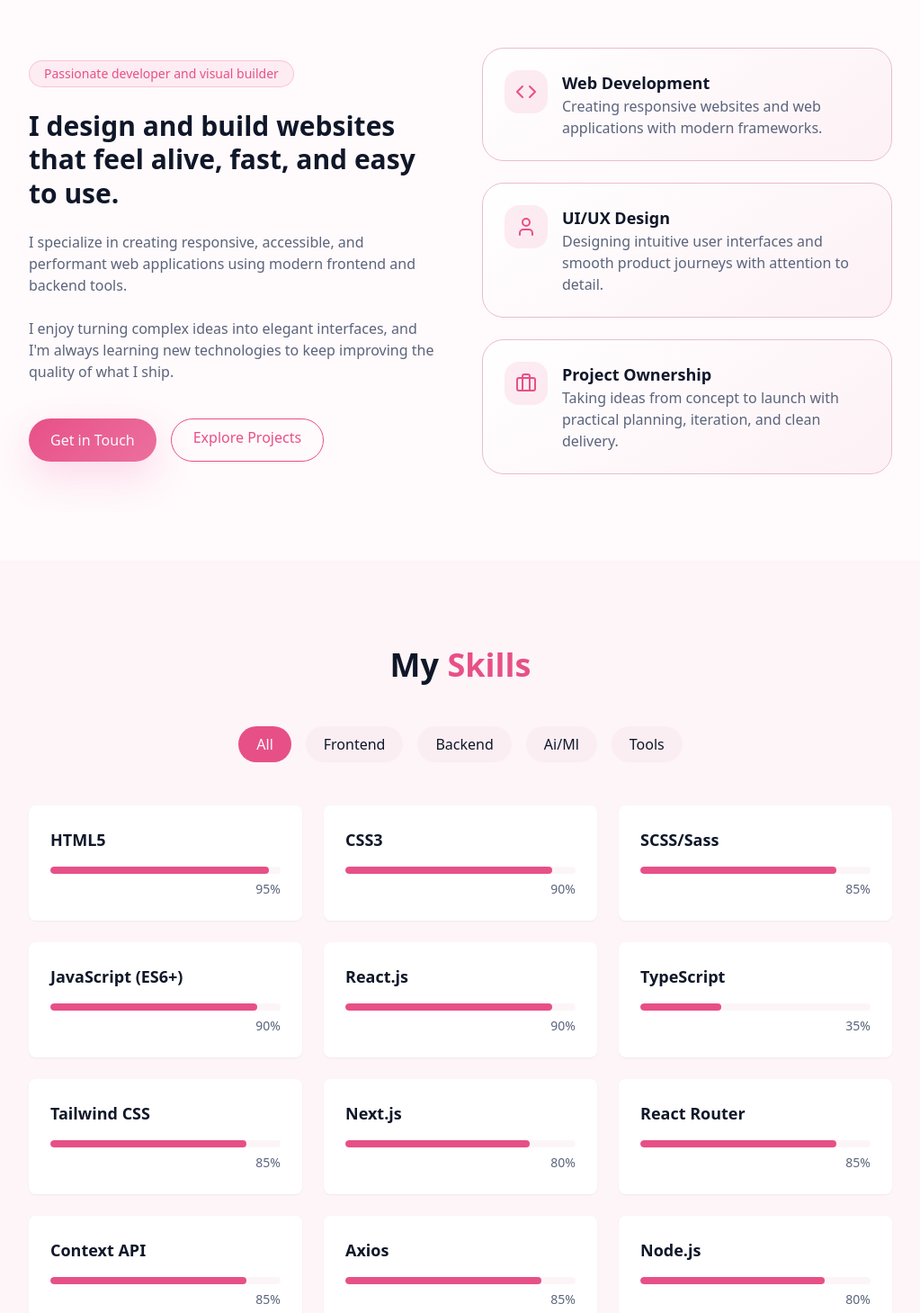
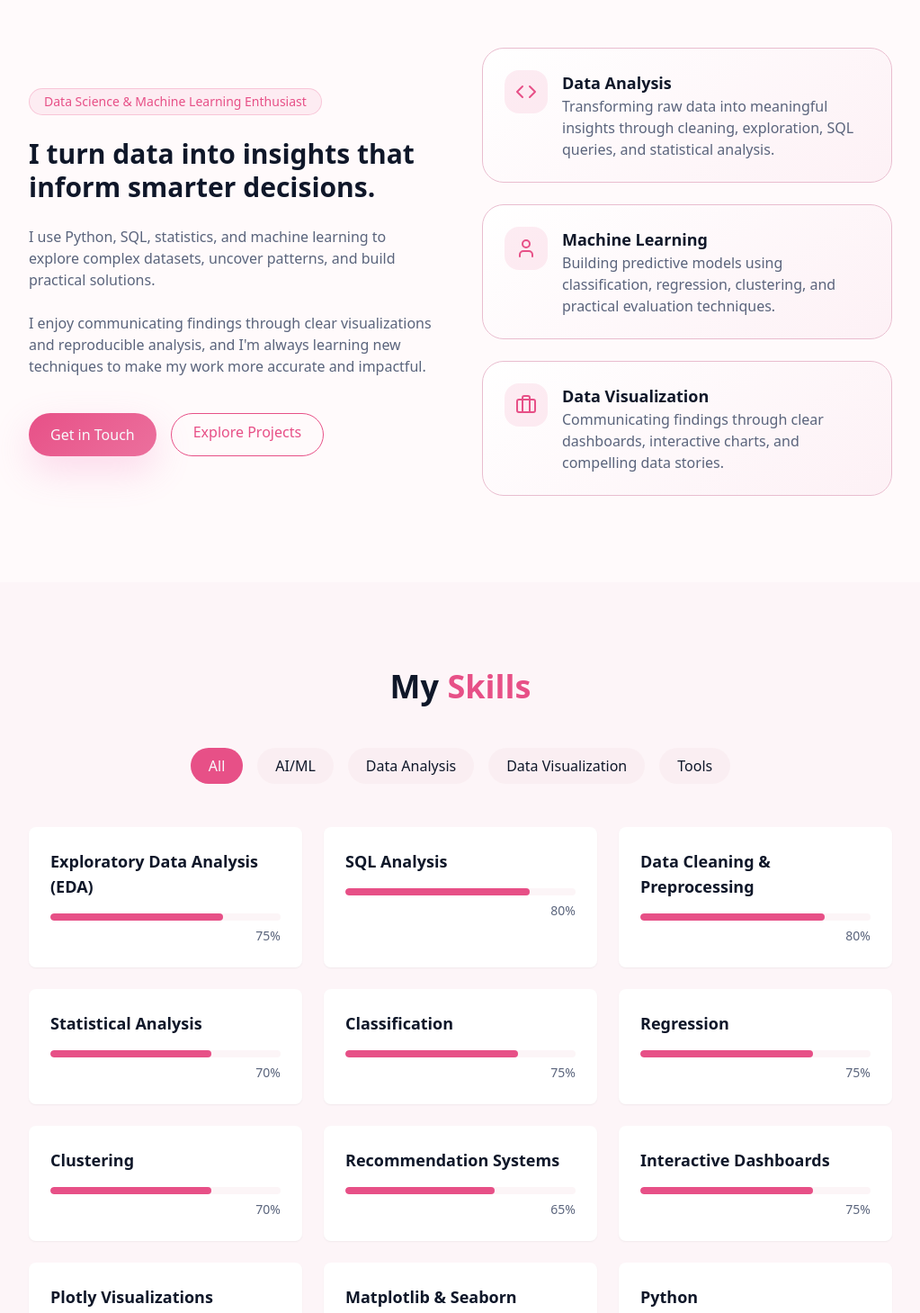
Before and after one commit to Anushka-coder1/portfolio, a React (Vite) app: page / in a window 1280 px wide. Shown: the part 931-2390 px from the top of the page at 90% size, without its empty margins (128-1151 px from the left). Built offline with nearby package versions, Linux system fonts and the light colour scheme.

Commit message:
feat: update AboutSection, HeroSection, and ProjectsSection to reflect data science focus; enhance skills data

```diff
--- a/src/components/AboutSection.jsx
+++ b/src/components/AboutSection.jsx
@@ -10,19 +10,19 @@ export const AboutSection = () => {
         <div className="grid grid-cols-1 items-center gap-12 md:grid-cols-2">
           <div className="space-y-6 text-left">
             <span className="inline-flex rounded-full border border-primary/25 bg-primary/8 px-4 py-1 text-sm font-medium text-primary">
-              Passionate developer and visual builder
+              Data Science & Machine Learning Enthusiast
             </span>
             <h3 className="text-3xl font-semibold leading-tight">
-              I design and build websites that feel alive, fast, and easy to use.
+              I turn data into insights that inform smarter decisions.
             </h3>
             <p className="text-muted-foreground">
-              I specialize in creating responsive, accessible, and performant web
-              applications using modern frontend and backend tools.
+              I use Python, SQL, statistics, and machine learning to explore
+              complex datasets, uncover patterns, and build practical solutions.
             </p>
             <p className="text-muted-foreground">
-              I enjoy turning complex ideas into elegant interfaces, and I&apos;m
-              always learning new technologies to keep improving the quality of
-              what I ship.
+              I enjoy communicating findings through clear visualizations and
+              reproducible analysis, and I&apos;m always learning new techniques to
+              make my work more accurate and impactful.
             </p>
 
             <div className="flex flex-col gap-4 pt-4 sm:flex-row">
@@ -45,10 +45,9 @@ export const AboutSection = () => {
                   <Code className="h-6 w-6 text-primary" />
                 </div>
                 <div className="text-left">
-                  <h4 className="text-lg font-semibold">Web Development</h4>
+                  <h4 className="text-lg font-semibold">Data Analysis</h4>
                   <p className="text-muted-foreground">
-                    Creating responsive websites and web applications with modern
-                    frameworks.
+                    Transforming raw data into meaningful insights through cleaning, exploration, SQL queries, and statistical analysis.
                   </p>
                 </div>
               </div>
@@ -60,10 +59,9 @@ export const AboutSection = () => {
                   <User className="h-6 w-6 text-primary" />
                 </div>
                 <div className="text-left">
-                  <h4 className="text-lg font-semibold">UI/UX Design</h4>
+                  <h4 className="text-lg font-semibold">Machine Learning</h4>
                   <p className="text-muted-foreground">
-                    Designing intuitive user interfaces and smooth product
-                    journeys with attention to detail.
+                    Building predictive models using classification, regression, clustering, and practical evaluation techniques.
                   </p>
                 </div>
               </div>
@@ -75,10 +73,9 @@ export const AboutSection = () => {
                   <Briefcase className="h-6 w-6 text-primary" />
                 </div>
                 <div className="text-left">
-                  <h4 className="text-lg font-semibold">Project Ownership</h4>
+                  <h4 className="text-lg font-semibold">Data Visualization</h4>
                   <p className="text-muted-foreground">
-                    Taking ideas from concept to launch with practical planning,
-                    iteration, and clean delivery.
+                    Communicating findings through clear dashboards, interactive charts, and compelling data stories.
                   </p>
                 </div>
               </div>
--- a/src/components/HeroSection.jsx
+++ b/src/components/HeroSection.jsx
@@ -10,7 +10,7 @@ export const HeroSection = () => {
       <div className="container z-10 mx-auto max-w-4xl text-center">
         <div className="space-y-6">
           <p className="opacity-0 text-sm uppercase tracking-[0.35em] text-primary animate-fade-in">
-            Full Stack Developer
+            Aspiring Data Scientist
           </p>
           <h1 className="text-4xl font-bold tracking-tight md:text-6xl">
             <span className="animate-fade-in">Hi, I&apos;m</span>
@@ -22,9 +22,7 @@ export const HeroSection = () => {
             </span>
           </h1>
           <p className="mx-auto max-w-2xl text-lg text-muted-foreground opacity-0 animate-fade-in-delay-3 md:text-xl">
-            I&apos;m a full-stack developer who loves building polished, responsive
-            web experiences with expressive animation, clean UI, and dependable
-            backend integrations.
+            I&apos;m a data science enthusiast who turns raw data into meaningful insights through analysis, machine learning, and compelling visualizations. I enjoy building practical, data-driven solutions that are clear, reliable, and impactful.
           </p>
           <div className="flex flex-col items-center justify-center gap-4 pt-4 opacity-0 animate-fade-in-delay-4 sm:flex-row">
             <a href="#project" className="cosmic-button">
--- a/src/components/ProjectsSection.jsx
+++ b/src/components/ProjectsSection.jsx
@@ -10,8 +10,7 @@ export const ProjectsSection = () => {
           Featured <span className="text-primary">Projects</span>
         </h2>
         <p className="mx-auto mb-12 max-w-2xl text-center text-muted-foreground">
-          A collection of projects that highlight my work across frontend
-          experiences, backend integration, and creative interfaces.
+          A collection of data science projects highlighting my work in data analysis, machine learning, visualization, and insight-driven solutions.
         </p>
         <div className="grid grid-cols-1 gap-8 md:grid-cols-2 lg:grid-cols-3">
           {projects
--- a/src/data/skills.js
+++ b/src/data/skills.js
@@ -1,53 +1,102 @@
+const categories = [
+  'all',
+  'AI/ML',
+  'data analysis',
+  'data visualization',
+  'tools',
+]
+
 const skills = [
-  // Frontend
-  { name: 'HTML5', level: 95, category: 'frontend' },
-  { name: 'CSS3', level: 90, category: 'frontend' },
-  { name: 'SCSS/Sass', level: 85, category: 'frontend' },
-  { name: 'JavaScript (ES6+)', level: 90, category: 'frontend' },
-  { name: 'React.js', level: 90, category: 'frontend' },
-  { name: 'TypeScript', level: 35, category: 'frontend' },
-  { name: 'Tailwind CSS', level: 85, category: 'frontend' },
-  { name: 'Next.js', level: 80, category: 'frontend' },
-  { name: 'React Router', level: 85, category: 'frontend' },
-  { name: 'Context API', level: 85, category: 'frontend' },
-  { name: 'Axios', level: 85, category: 'frontend' },
+  // Data Analysis
+  { name: 'Exploratory Data Analysis (EDA)', level: 75, category: 'data analysis' },
+  { name: 'SQL Analysis', level: 80, category: 'data analysis' },
+  // { name: 'Business Analytics', level: 70, category: 'data analysis' },
+  { name: 'Data Cleaning & Preprocessing', level: 80, category: 'data analysis' },
+  { name: 'Statistical Analysis', level: 70, category: 'data analysis' },
+  // { name: 'Customer, Sales & Finance Insights', level: 70, category: 'data analysis' },
 
-  // Backend
-  { name: 'Node.js', level: 80, category: 'backend' },
-  { name: 'Express.js', level: 80, category: 'backend' },
-  { name: 'REST APIs', level: 85, category: 'backend' },
-  { name: 'JWT Authentication', level: 80, category: 'backend' },
-  { name: 'HTTP Cookies', level: 75, category: 'backend' },
-  { name: 'MongoDB', level: 80, category: 'backend' },
-  { name: 'Mongoose', level: 80, category: 'backend' },
-  { name: 'MySQL', level: 75, category: 'backend' },
-  { name: 'Puppeteer', level: 75, category: 'backend' },
+  // Machine Learning
+  { name: 'Classification', level: 75, category: 'AI/ML' },
+  { name: 'Regression', level: 75, category: 'AI/ML' },
+  { name: 'Clustering', level: 70, category: 'AI/ML' },
+  { name: 'Recommendation Systems', level: 65, category: 'AI/ML' },
+  // { name: 'Natural Language Processing', level: 65, category: 'AI/ML' },
+  // { name: 'Computer Vision', level: 60, category: 'AI/ML' },
+  // { name: 'Time-Series Forecasting', level: 65, category: 'AI/ML' },
 
-  // AI / ML
-  { name: 'Python', level: 75, category: 'ai/ml' },
-  { name: 'Pandas', level: 50, category: 'ai/ml' },
-  { name: 'NumPy', level: 55, category: 'ai/ml' },
-  { name: 'Machine Learning Basics', level: 45, category: 'ai/ml' },
-  { name: 'Google Gemini API', level: 80, category: 'ai/ml' },
-  { name: 'Prompt Engineering', level: 85, category: 'ai/ml' },
-  { name: 'AI Integration', level: 80, category: 'ai/ml' },
+  // Data Visualization
+  { name: 'Interactive Dashboards', level: 75, category: 'data visualization' },
+  // { name: 'Power BI Dashboards', level: 75, category: 'data visualization' },
+  // { name: 'Tableau Dashboards', level: 65, category: 'data visualization' },
+  { name: 'Plotly Visualizations', level: 70, category: 'data visualization' },
+  { name: 'Matplotlib & Seaborn', level: 80, category: 'data visualization' },
+  // { name: 'Geographic & Map Visualizations', level: 60, category: 'data visualization' },
 
   // Tools
-  { name: 'Git', level: 75, category: 'tools' },
-  { name: 'GitHub', level: 75, category: 'tools' },
-  { name: 'Postman', level: 80, category: 'tools' },
-  { name: 'VS Code', level: 95, category: 'tools' },
-  { name: 'npm', level: 85, category: 'tools' },
-  { name: 'Vite', level: 80, category: 'tools' },
-  { name: 'Streamlit', level: 45, category: 'tools' }
+  { name: 'Python', level: 85, category: 'tools' },
+  { name: 'SQL', level: 80, category: 'tools' },
+  { name: 'Excel', level: 75, category: 'tools' },
+  { name: 'Jupyter Notebook', level: 85, category: 'tools' },
+  // { name: 'Power BI & Tableau', level: 70, category: 'tools' },
+  { name: 'Pandas & NumPy', level: 80, category: 'tools' },
+  { name: 'scikit-learn', level: 75, category: 'tools' },
+  { name: 'TensorFlow & PyTorch', level: 60, category: 'tools' },
+  { name: 'Git & GitHub', level: 75, category: 'tools' },
 ]
 
-const categories = [
-  'all',
-  'frontend',
-  'backend',
-  'ai/ml',
-  'tools'
-]
+
 
 export { skills, categories }
+
+// const skills = [
+
+  //   // AI / ML
+  // { name: 'Python', level: 75, category: 'ai/ml' },
+  // { name: 'Pandas', level: 50, category: 'ai/ml' },
+  // { name: 'NumPy', level: 55, category: 'ai/ml' },
+  // { name: 'Machine Learning Basics', level: 45, category: 'ai/ml' },
+  // { name: 'Google Gemini API', level: 80, category: 'ai/ml' },
+  // { name: 'Prompt Engineering', level: 85, category: 'ai/ml' },
+  // { name: 'AI Integration', level: 80, category: 'ai/ml' },
+
+  // // Frontend
+  // { name: 'HTML5', level: 95, category: 'frontend' },
+  // { name: 'CSS3', level: 90, category: 'frontend' },
+  // { name: 'SCSS/Sass', level: 85, category: 'frontend' },
+  // { name: 'JavaScript (ES6+)', level: 90, category: 'frontend' },
+  // { name: 'React.js', level: 90, category: 'frontend' },
+  // { name: 'TypeScript', level: 35, category: 'frontend' },
+  // { name: 'Tailwind CSS', level: 85, category: 'frontend' },
+  // { name: 'Next.js', level: 80, category: 'frontend' },
+  // { name: 'React Router', level: 85, category: 'frontend' },
+  // { name: 'Context API', level: 85, category: 'frontend' },
+  // { name: 'Axios', level: 85, category: 'frontend' },
+
+  // // Backend
+  // { name: 'Node.js', level: 80, category: 'backend' },
+  // { name: 'Express.js', level: 80, category: 'backend' },
+  // { name: 'REST APIs', level: 85, category: 'backend' },
+  // { name: 'JWT Authentication', level: 80, category: 'backend' },
+  // { name: 'HTTP Cookies', level: 75, category: 'backend' },
+  // { name: 'MongoDB', level: 80, category: 'backend' },
+  // { name: 'Mongoose', level: 80, category: 'backend' },
+  // { name: 'MySQL', level: 75, category: 'backend' },
+  // { name: 'Puppeteer', level: 75, category: 'backend' },
+
+  // // Tools
+  // { name: 'Git', level: 75, category: 'tools' },
+  // { name: 'GitHub', level: 75, category: 'tools' },
+  // { name: 'Postman', level: 80, category: 'tools' },
+  // { name: 'VS Code', level: 95, category: 'tools' },
+  // { name: 'npm', level: 85, category: 'tools' },
+  // { name: 'Vite', level: 80, category: 'tools' },
+  // { name: 'Streamlit', level: 45, category: 'tools' }
+// ]
+
+// const categories = [
+//   'all',
+//   'AI/ML',
+//   'frontend',
+//   'backend',
+//   'tools'
+// ]
```
